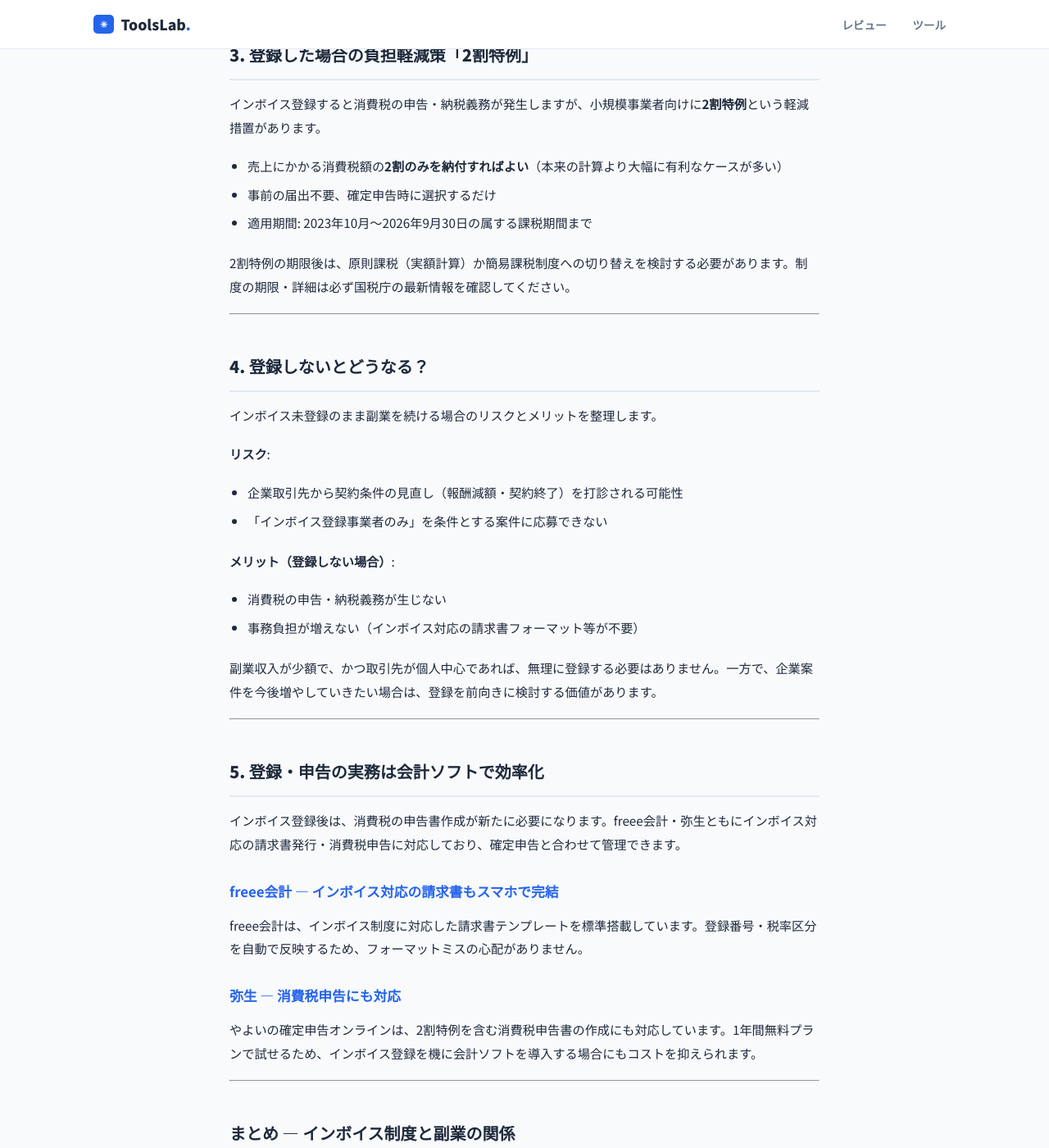
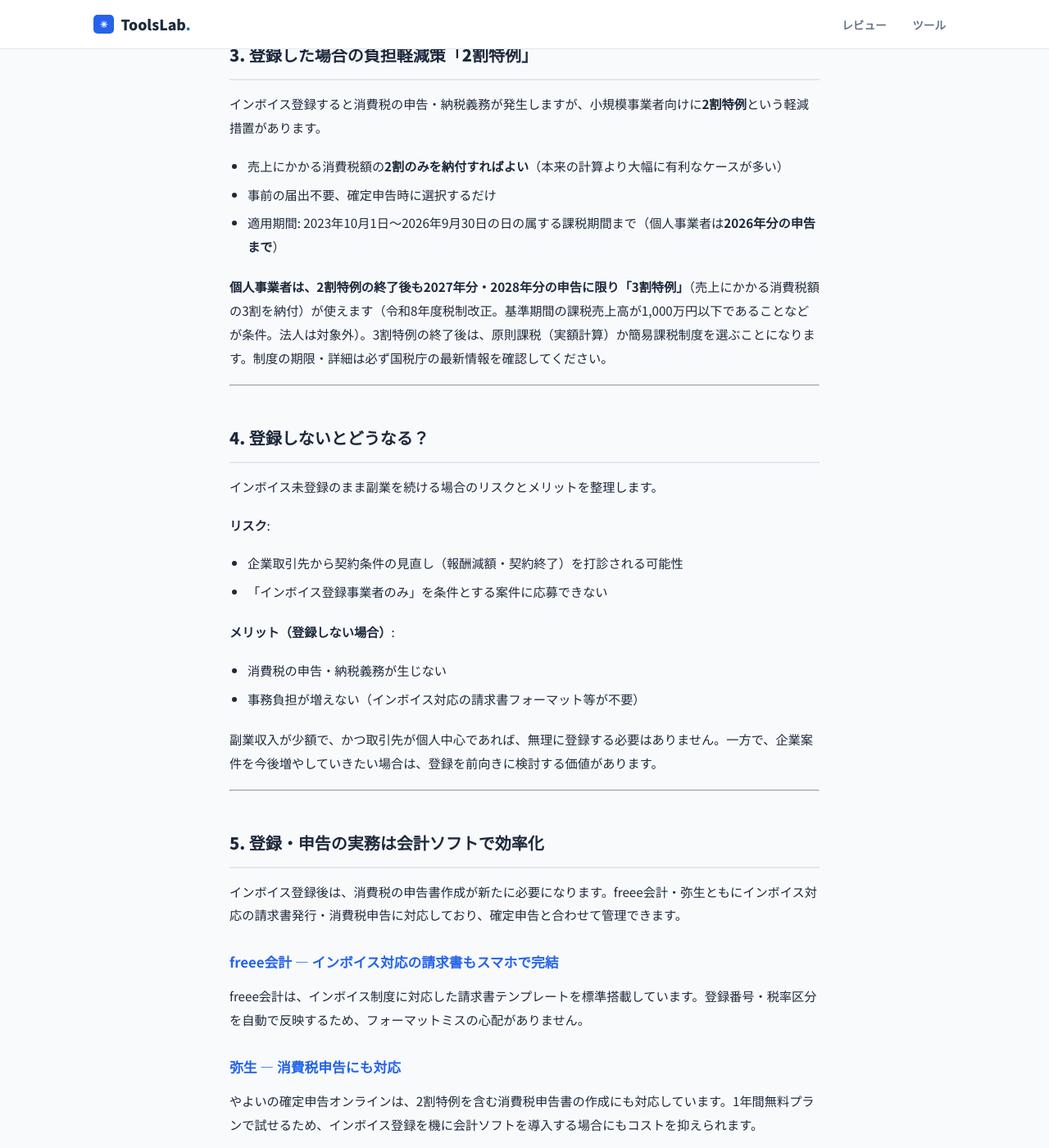
Before and after one commit to ToolsLab-ops/review, a Jekyll site: the page built from _posts/2026-07-13-invoice-seido-fukugyou-guide.md, in a window 1280 px wide and 1400 px high, scrolled down 2560 px. Shown: the whole window at 82% size. Built offline with Jekyll 4.4.1, drawn with Linux system fonts in a browser that asks for light colours; some of the changed text lies outside the part shown.

Commit message:
fix: インボイス2割特例後の3割特例（令和8年度改正）を追記、noteの手数料を公式の料率に訂正
Co-Authored-By: Claude Opus 5.5 <noreply@anthropic.com>

```diff
--- a/_posts/2026-07-13-invoice-seido-fukugyou-guide.md
+++ b/_posts/2026-07-13-invoice-seido-fukugyou-guide.md
@@ -55,9 +55,9 @@ image: /assets/images/thumb-invoice-seido.jpg
 
 - 売上にかかる消費税額の**2割のみを納付すればよい**（本来の計算より大幅に有利なケースが多い）
 - 事前の届出不要、確定申告時に選択するだけ
-- 適用期間: 2023年10月〜2026年9月30日の属する課税期間まで
+- 適用期間: 2023年10月1日〜2026年9月30日の日の属する課税期間まで（個人事業者は**2026年分の申告まで**）
 
-2割特例の期限後は、原則課税（実額計算）か簡易課税制度への切り替えを検討する必要があります。制度の期限・詳細は必ず国税庁の最新情報を確認してください。
+**個人事業者は、2割特例の終了後も2027年分・2028年分の申告に限り「3割特例」**（売上にかかる消費税額の3割を納付）が使えます（令和8年度税制改正。基準期間の課税売上高が1,000万円以下であることなどが条件。法人は対象外）。3割特例の終了後は、原則課税（実額計算）か簡易課税制度を選ぶことになります。制度の期限・詳細は必ず国税庁の最新情報を確認してください。
 
 ---
 
@@ -94,7 +94,7 @@ freee会計は、インボイス制度に対応した請求書テンプレート
 ## まとめ — インボイス制度と副業の関係
 
 1. **取引先が企業中心なら登録を検討、個人向け中心なら急ぐ必要はない**
-2. **登録しても「2割特例」で消費税負担は売上税額の2割に抑えられる**（期限に注意）
+2. **登録しても「2割特例」（2026年分まで）・「3割特例」（個人事業者の2027・2028年分）で消費税負担を抑えられる**（期限に注意）
 3. **登録する場合は会計ソフトでインボイス対応の請求書・申告書作成を効率化する**
 
 自分の副業スタイルに合わせて、登録の要否を冷静に判断しましょう。
```
Also changed, not shown: _posts/2026-05-23-note-fukugyou-guide.md (+2 -2 lines).
